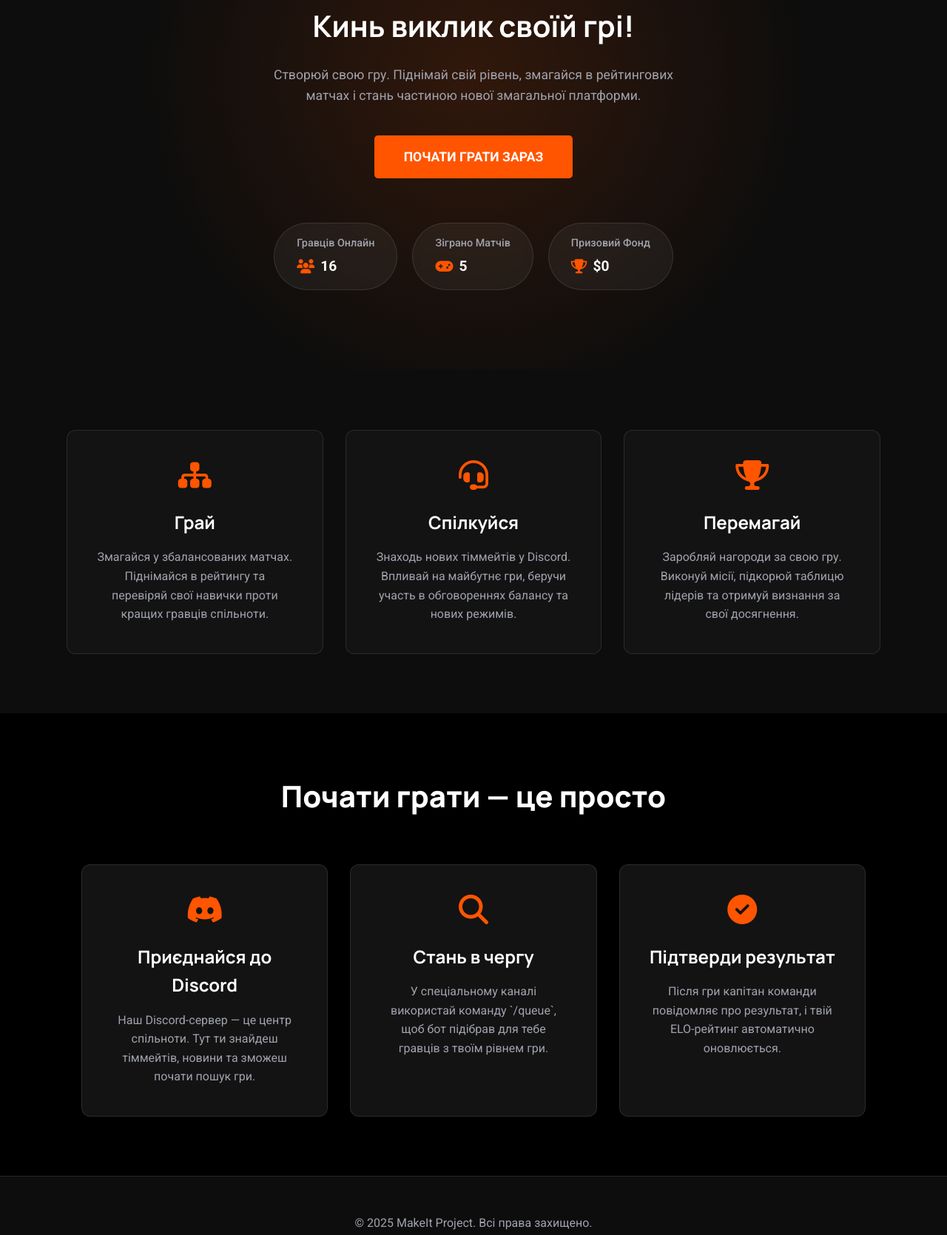
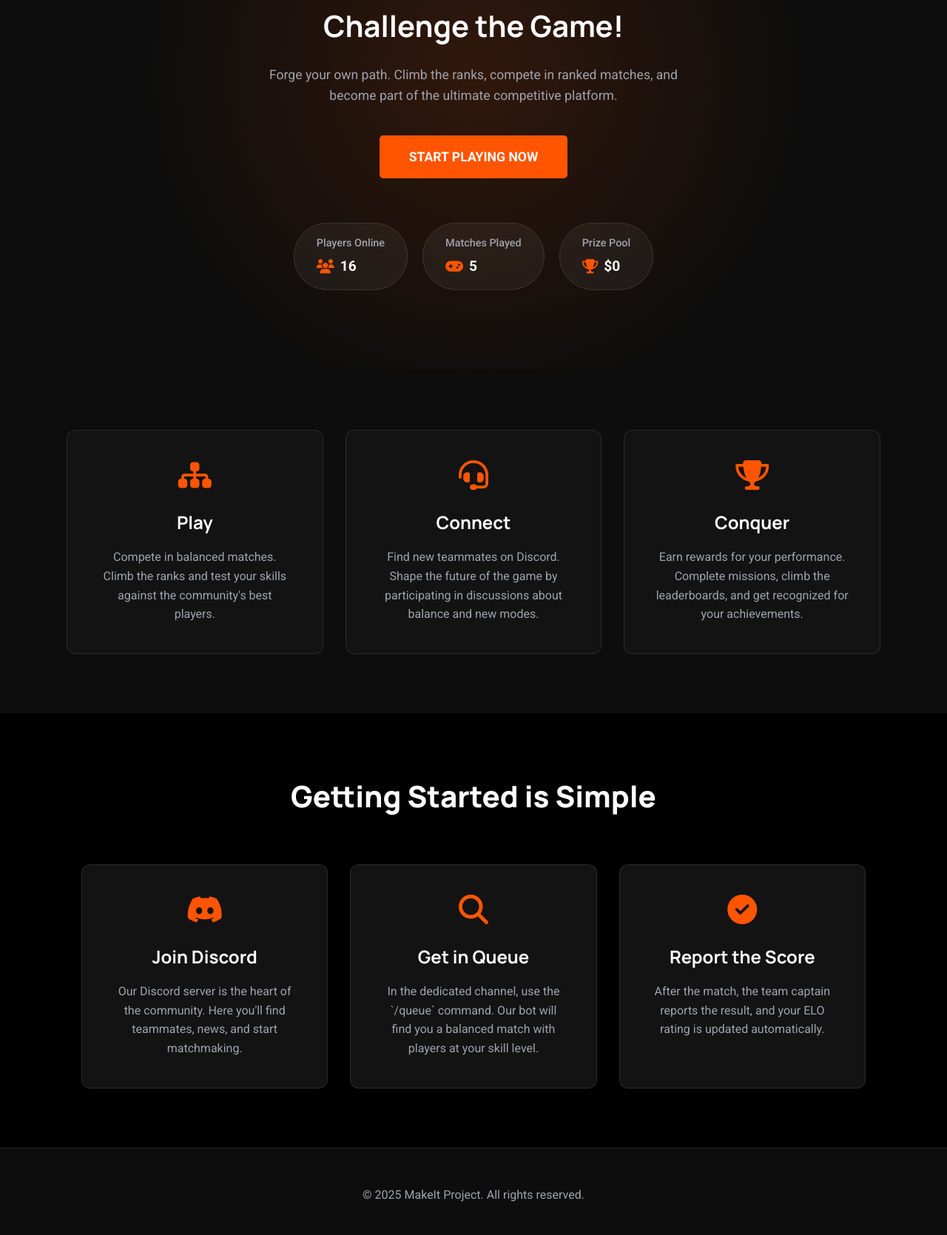
Before and after one commit to masik52xd/makeithavoc, a plain HTML site: page index.html in a window 1280 px wide. Shown: the part 299-1968 px from the top of the page at 74% size. Drawn offline with Linux system fonts and the light colour scheme.

Commit message:
Translate index.html from Ukrainian to English

```diff
--- a/index.html
+++ b/index.html
@@ -1,9 +1,9 @@
 <!DOCTYPE html>
-<html lang="uk">
+<html lang="en">
 <head>
     <meta charset="UTF-8">
     <meta name="viewport" content="width=device-width, initial-scale=1.0">
-    <title>MakeIt: Кинь виклик своїй грі</title>
+    <title>MakeIt: Challenge the Game</title>
     <link rel="stylesheet" href="style.css">
     <link rel="preconnect" href="https://fonts.googleapis.com">
     <link rel="preconnect" href="https://fonts.gstatic.com" crossorigin>
@@ -16,28 +16,28 @@
 		<nav class="container">
  	        <a href="#hero" class="logo">🏆 MakeIt</a>
 	    <!-- Ось нова кнопка -->
-            	<a href="hub.html" class="btn btn-hub">УВІЙТИ В ХАБ</a>
+            	<a href="hub.html" class="btn btn-hub">PLAYER HUB</a>
 	    </nav>
 	</header>
     <main>
         <section id="hero">
             <div class="hero-content container">
                 <h1 class="hero-logo-text">MakeIt</h1>
-                <h2>Кинь виклик своїй грі!</h2>
-                <p>Створюй свою гру. Піднімай свій рівень, змагайся в рейтингових матчах і стань частиною нової змагальної платформи.</p>
-                <a href="https://discord.gg/bJEndeWDgk" target="_blank" class="btn btn-cta">ПОЧАТИ ГРАТИ ЗАРАЗ</a>
+                <h2>Challenge the Game!</h2>
+                <p>Forge your own path. Climb the ranks, compete in ranked matches, and become part of the ultimate competitive platform.</p>
+                <a href="https://discord.gg/bJEndeWDgk" target="_blank" class="btn btn-cta">START PLAYING NOW</a>
 
                 <div class="stats-pills-container">
                     <div class="stat-pill">
-                        <h4>Гравців Онлайн</h4>
+                        <h4>Players Online</h4>
                         <span><i class="fas fa-users"></i> 16</span>
                     </div>
                     <div class="stat-pill">
-                        <h4>Зіграно Матчів</h4>
+                        <h4>Matches Played</h4>
                         <span><i class="fas fa-gamepad"></i> 5</span>
                     </div>
                     <div class="stat-pill">
-                        <h4>Призовий Фонд</h4>
+                        <h4>Prize Pool</h4>
                         <span><i class="fas fa-trophy"></i> $0</span>
                     </div>
                 </div>
@@ -48,40 +48,40 @@
             <div class="features-grid">
                 <div class="feature-card animate-on-scroll">
                     <i class="fas fa-sitemap"></i>
-                    <h3>Грай</h3>
-                    <p>Змагайся у збалансованих матчах. Піднімайся в рейтингу та перевіряй свої навички проти кращих гравців спільноти.</p>
+                    <h3>Play</h3>
+                    <p>Compete in balanced matches. Climb the ranks and test your skills against the community's best players.</p>
                 </div>
                 <div class="feature-card animate-on-scroll">
                     <i class="fas fa-headset"></i>
-                    <h3>Спілкуйся</h3>
-                    <p>Знаходь нових тіммейтів у Discord. Впливай на майбутнє гри, беручи участь в обговореннях балансу та нових режимів.</p>
+                    <h3>Connect</h3>
+                    <p>Find new teammates on Discord. Shape the future of the game by participating in discussions about balance and new modes.</p>
                 </div>
                 <div class="feature-card animate-on-scroll">
                     <i class="fas fa-trophy"></i>
-                    <h3>Перемагай</h3>
-                    <p>Заробляй нагороди за свою гру. Виконуй місії, підкорюй таблицю лідерів та отримуй визнання за свої досягнення.</p>
+                    <h3>Conquer</h3>
+                    <p>Earn rewards for your performance. Complete missions, climb the leaderboards, and get recognized for your achievements.</p>
                 </div>
             </div>
         </section>
 
         <section id="how-it-works" class="section">
             <div class="container">
-                <h2>Почати грати — це просто</h2>
+                <h2>Getting Started is Simple</h2>
                 <div class="features-grid">
                     <div class="feature-card animate-on-scroll">
                         <i class="fab fa-discord"></i>
-                        <h3>Приєднайся до Discord</h3>
-                        <p>Наш Discord-сервер — це центр спільноти. Тут ти знайдеш тіммейтів, новини та зможеш почати пошук гри.</p>
+                        <h3>Join Discord</h3>
+                        <p>Our Discord server is the heart of the community. Here you'll find teammates, news, and start matchmaking.</p>
                     </div>
                     <div class="feature-card animate-on-scroll">
                         <i class="fas fa-search"></i>
-                        <h3>Стань в чергу</h3>
-                        <p>У спеціальному каналі використай команду `/queue`, щоб бот підібрав для тебе гравців з твоїм рівнем гри.</p>
+                        <h3>Get in Queue</h3>
+                        <p>In the dedicated channel, use the `/queue` command. Our bot will find you a balanced match with players at your skill level.</p>
                     </div>
                     <div class="feature-card animate-on-scroll">
                         <i class="fas fa-check-circle"></i>
-                        <h3>Підтверди результат</h3>
-                        <p>Після гри капітан команди повідомляє про результат, і твій ELO-рейтинг автоматично оновлюється.</p>
+                        <h3>Report the Score</h3>
+                        <p>After the match, the team captain reports the result, and your ELO rating is updated automatically.</p>
                     </div>
                 </div>
             </div>
@@ -91,7 +91,7 @@
 
     <footer>
         <div class="container">
-            <p>&copy; 2025 MakeIt Project. Всі права захищено.</p>
+            <p>&copy; 2025 MakeIt Project. All rights reserved.</p>
         </div>
     </footer>
 
```
